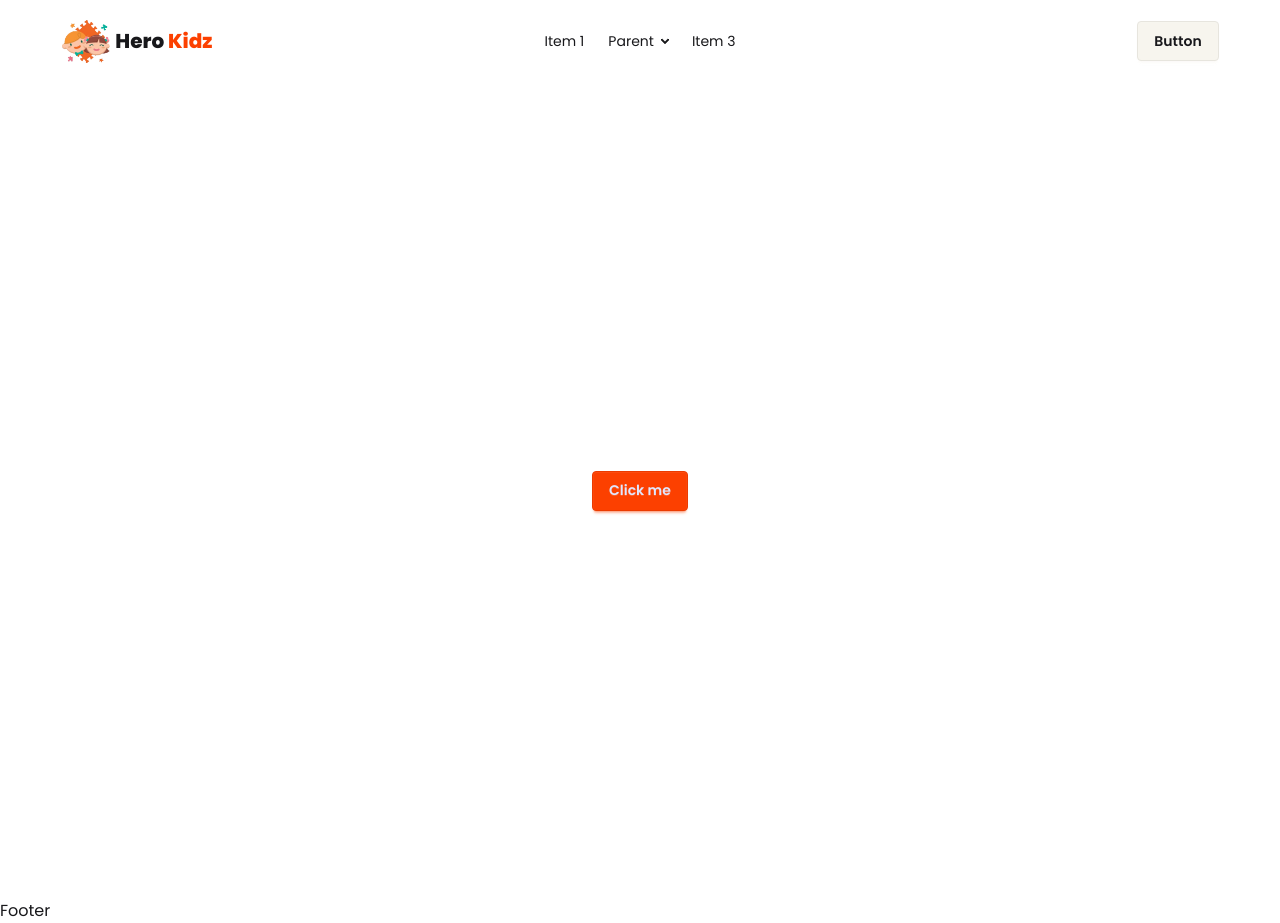
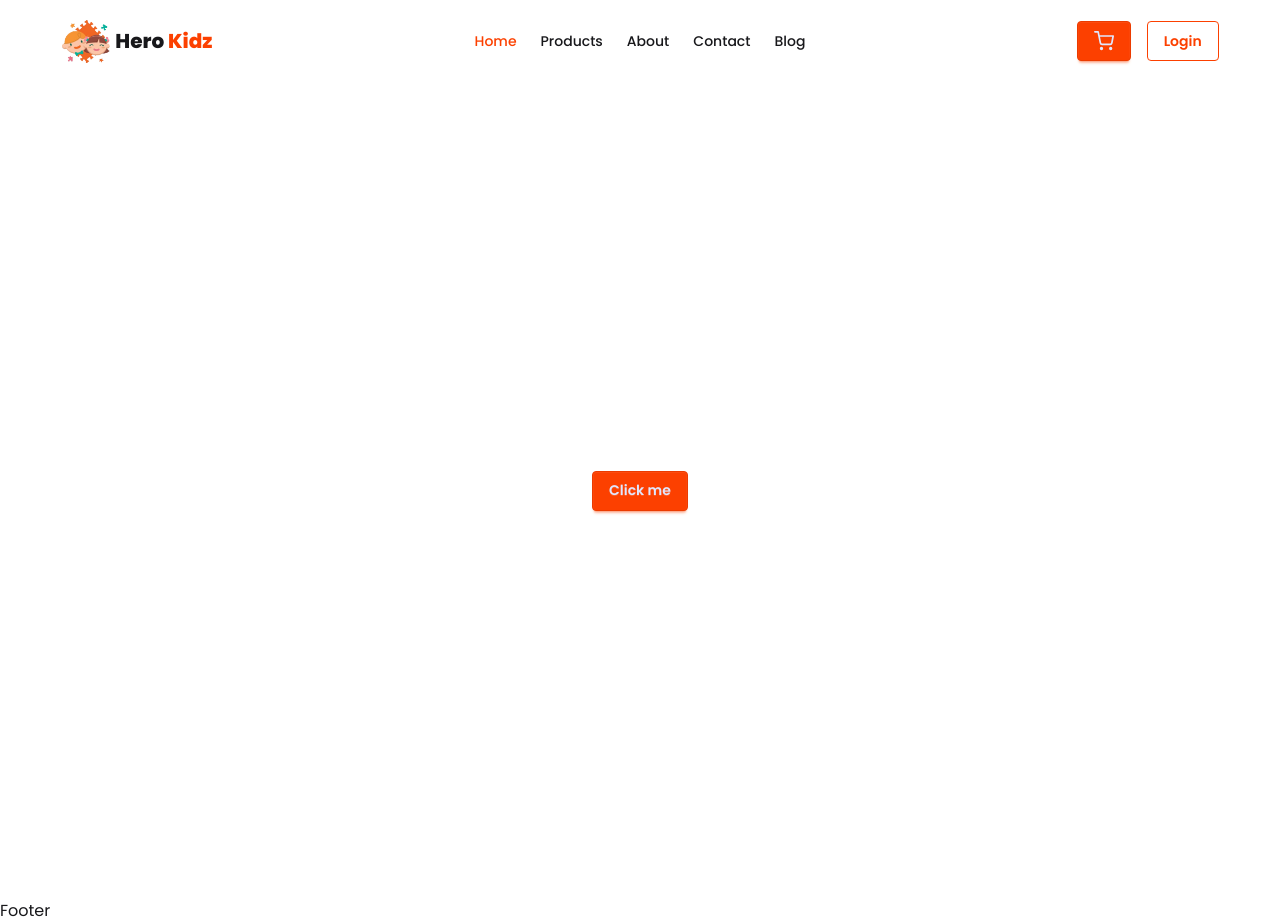
Before and after one commit to opunath26/my-hero-kidz, a Next.js app: page / in a window 1280 px wide. Built offline with nearby package versions, Linux system fonts and the light colour scheme.

Commit message:
feat: add active NavLink and complete Navbar setup

```diff
--- /dev/null
+++ b/src/components/buttons/NavLink.jsx
@@ -0,0 +1,16 @@
+"use client";
+
+import Link from 'next/link';
+import { usePathname } from 'next/navigation';
+import React from 'react';
+
+const NavLink = ({ href, children }) => {
+    const path = usePathname();
+    return (
+        <Link className={`${path.startsWith(href) && "text-primary"} font-medium`} href={href}>
+            {children}
+        </Link>
+    );
+};
+
+export default NavLink;
--- a/src/components/layouts/Navbar.jsx
+++ b/src/components/layouts/Navbar.jsx
@@ -1,7 +1,27 @@
 import React from 'react';
 import Logo from './Logo';
+import Link from 'next/link';
+import NavLink from '../buttons/NavLink';
+import { FiShoppingCart } from "react-icons/fi";
 
 const Navbar = () => {
+    const nav = <>
+        <li>
+            <NavLink href={"/"}>Home</NavLink>
+        </li>
+        <li>
+            <NavLink href={"/products"}>Products</NavLink>
+        </li>
+        <li>
+            <NavLink href={"/about"}>About</NavLink>
+        </li>
+        <li>
+            <NavLink href={"/contact"}>Contact</NavLink>
+        </li>
+        <li>
+            <NavLink href={"/blog"}>Blog</NavLink>
+        </li>
+    </>
     return (
         <div>
             <div className="bg-base-100 navbar">
@@ -13,36 +33,25 @@
                         <ul
                             tabIndex="-1"
                             className="z-1 bg-base-100 shadow mt-3 p-2 rounded-box w-52 menu menu-sm dropdown-content">
-                            <li><a>Item 1</a></li>
-                            <li>
-                                <a>Parent</a>
-                                <ul className="p-2">
-                                    <li><a>Submenu 1</a></li>
-                                    <li><a>Submenu 2</a></li>
-                                </ul>
-                            </li>
-                            <li><a>Item 3</a></li>
+                            {nav}
                         </ul>
                     </div>
                     <Logo></Logo>
                 </div>
                 <div className="hidden lg:flex navbar-center">
                     <ul className="px-1 menu menu-horizontal">
-                        <li><a>Item 1</a></li>
-                        <li>
-                            <details>
-                                <summary>Parent</summary>
-                                <ul className="z-1 bg-base-100 p-2 w-40">
-                                    <li><a>Submenu 1</a></li>
-                                    <li><a>Submenu 2</a></li>
-                                </ul>
-                            </details>
-                        </li>
-                        <li><a>Item 3</a></li>
+                        {nav}
                     </ul>
                 </div>
-                <div className="navbar-end">
-                    <a className="btn">Button</a>
+                <div className="space-x-4 navbar-end">
+                    <Link href={"/cart"}>
+                        <button className="btn btn-primary">
+                            <FiShoppingCart className="text-xl" />
+                        </button>
+                    </Link>
+                    <Link href={"/login"}>
+                        <button className="btn-outline btn btn-primary">Login</button>
+                    </Link>
                 </div>
             </div>
         </div>
```
